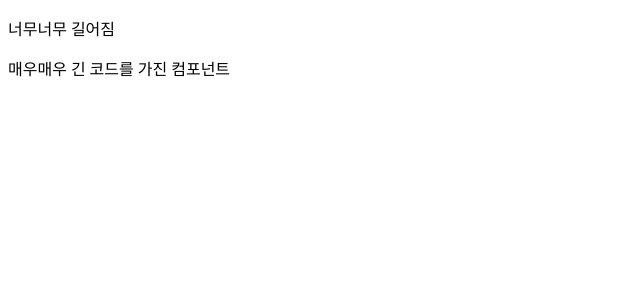
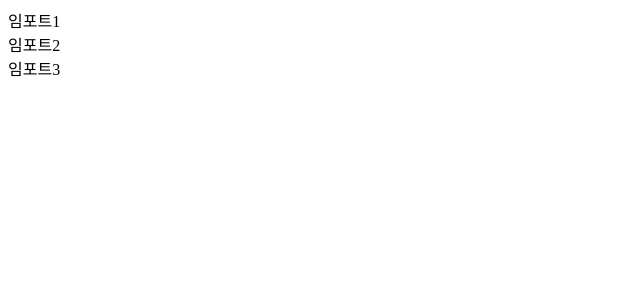
Before and after one commit to Nighteast/react20231031, a React (Create React App) app: page / in a window 1280 px wide. Shown: the top 300 px of the page, without its empty margins (0-640 px from the left). Built offline with nearby package versions, Linux system fonts and the light colour scheme.

Commit message:
한 파일에서 여러개의 값(객체, 값, 함수) export 가능, Import 가능

```diff
--- a/src/App.js
+++ b/src/App.js
@@ -1,12 +1,21 @@
-// export 된 컴포넌트(변수, 함수, 객체)를 import해서 사용
-import { MyElem } from "./component/MyElem";
-import { MyComp } from "./component/MyComp";
+import {
+  MyBox,
+  MyElem,
+  MyContainer,
+  name,
+  person,
+  address,
+} from "./component/MyBox";
 
 function App() {
+  console.log("name", name);
+  console.log("address", address);
+  console.log("person", person);
   return (
     <>
-      <MyComp />
+      <MyBox />
       <MyElem />
+      <MyContainer />
     </>
   );
 }
--- /dev/null
+++ b/src/component/MyBox.js
@@ -0,0 +1,15 @@
+export function MyBox() {
+  return <div>임포트1</div>;
+}
+
+export function MyElem() {
+  return <div>임포트2</div>;
+}
+
+export function MyContainer() {
+  return <div>임포트3</div>;
+}
+
+export let name = "손흥민";
+export const address = "신촌";
+export const person = { name: "강인", team: "파리" };
--- a/src/component/MyComp.js
+++ /dev/null
@@ -1,7 +0,0 @@
-export function MyComp() {
-  return (
-    <div>
-      <p>너무너무 길어짐</p>
-    </div>
-  );
-}
--- a/src/component/MyElem.js
+++ /dev/null
@@ -1,9 +0,0 @@
-// 다른 파일에서 사용 가능하도록 export
-
-export function MyElem() {
-  return (
-    <div>
-      <p>매우매우 긴 코드를 가진 컴포넌트</p>
-    </div>
-  );
-}
```
